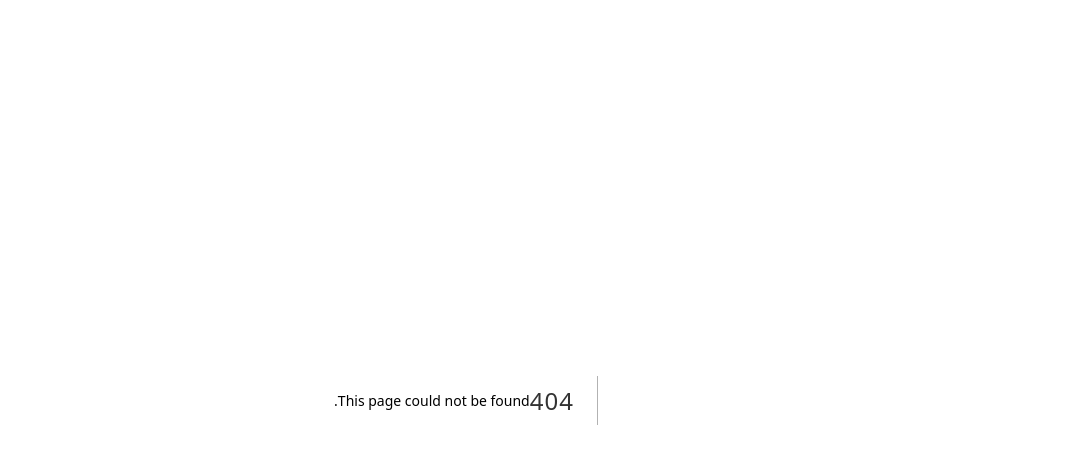
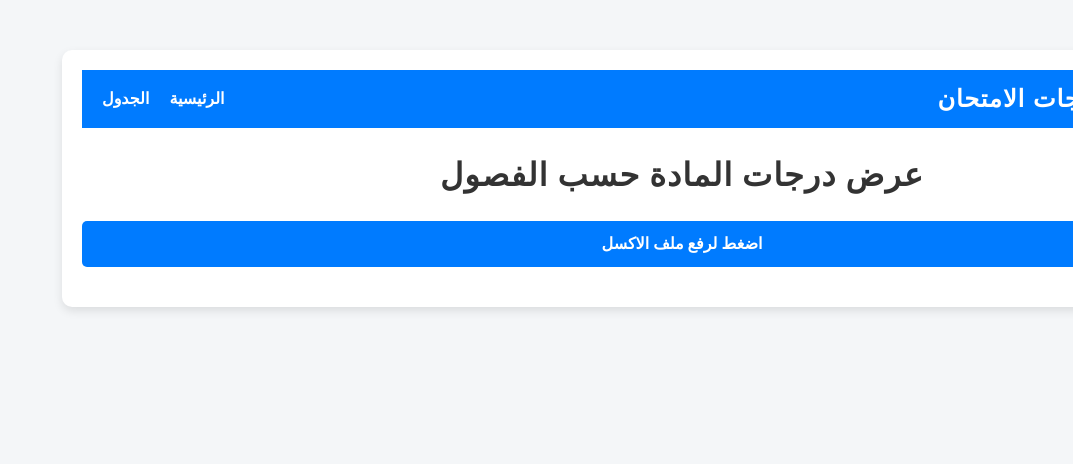
Before and after one commit to ashrofa72/student-marks-processor, a Next.js app: page /tabledata in a window 1280 px wide. Before the commit this address had no page. Shown: the top 464 px of the page, without its empty margins (207-1280 px from the left). Built offline with nearby package versions, Linux system fonts and the light colour scheme; a web font is replaced by a local one.

Commit message:
7 commit

```diff
--- /dev/null
+++ b/pages/components/Navbar.js
@@ -0,0 +1,20 @@
+import Link from 'next/link';
+import styles from '../../styles/Navbar.module.css';
+
+export default function Navbar() {
+  return (
+    <nav className={styles.navbar}>
+      <div className={styles.logo}>
+        <h1>برنامج معالجة درجات الامتحان</h1>
+      </div>
+      <ul className={styles.navLinks}>
+        <li>
+          <Link href="/">الرئيسية</Link>
+        </li>
+        <li>
+          <Link href="/tabledata">الجدول</Link>
+        </li>
+      </ul>
+    </nav>
+  );
+}
--- /dev/null
+++ b/pages/tabledata/index.js
@@ -0,0 +1,97 @@
+import { useState } from 'react';
+import * as XLSX from 'xlsx'; // Correct import for xlsx library
+import styles from '../../styles/Table.module.css';
+import Navbar from '../components/Navbar';
+
+export default function Home() {
+  const [data, setData] = useState([]); // State to store Excel data
+  const [columns, setColumns] = useState([]); // State to store column headers
+
+  // Handle file upload
+  const handleFileUpload = (e) => {
+    const file = e.target.files[0];
+    if (file) {
+      const reader = new FileReader();
+      reader.onload = (event) => {
+        try {
+          const buffer = event.target.result;
+          console.log('Buffer:', buffer); // Debugging line
+          const workbook = XLSX.read(buffer, { type: 'array' });
+          const sheetName = workbook.SheetNames[0]; // Get the first sheet
+          const worksheet = workbook.Sheets[sheetName];
+          const jsonData = XLSX.utils.sheet_to_json(worksheet, { header: 1 }); // Convert to JSON
+
+          // Extract columns and rows
+          const cols = jsonData[0]; // First row contains headers
+          const rows = jsonData.slice(1); // Remaining rows contain data
+
+          setColumns(cols);
+          setData(rows);
+        } catch (error) {
+          console.error('Error reading Excel file:', error);
+          alert('Please upload a valid Excel file.');
+        }
+      };
+      reader.readAsArrayBuffer(file);
+    }
+  };
+
+  // Print the table
+  const handlePrint = () => {
+    window.print();
+  };
+
+  return (
+    <div className={styles.container}>
+      <div>
+      <Navbar />
+      </div>
+      <h1>عرض درجات المادة حسب الفصول</h1>
+
+      {/* File Upload Input */}
+      <div className={styles.uploadSection}>
+        <label htmlFor="file-upload" className={styles.uploadButton}>
+         اضغط لرفع ملف الاكسل
+        </label>
+        <input
+          id="file-upload"
+          type="file"
+          accept=".xlsx, .xls"
+          onChange={handleFileUpload}
+          style={{display: 'none' }}
+        />
+      </div>
+
+      {/* Table to Display Data */}
+      {columns.length > 0 && (
+        <div className={styles.tableContainer}>
+          <table className={styles.table}>
+            <thead>
+              <tr>
+                {columns.map((col, index) => (
+                  <th key={index}>{col}</th>
+                ))}
+              </tr>
+            </thead>
+            <tbody>
+              {data.map((row, rowIndex) => (
+                <tr key={rowIndex}>
+                  {row.map((cell, cellIndex) => (
+                    <td key={cellIndex}>{cell}</td>
+                  ))}
+                </tr>
+              ))}
+            </tbody>
+          </table>
+        </div>
+      )}
+
+      {/* Print Button */}
+      {columns.length > 0 && (
+        <button className={styles.printButton} onClick={handlePrint}>
+          طباعة الجدول
+        </button>
+      )}
+    </div>
+  );
+}
--- /dev/null
+++ b/styles/Navbar.module.css
@@ -0,0 +1,41 @@
+/* General Styles */
+.navbar {
+    display: flex;
+    justify-content: space-between;
+    align-items: center;
+    padding: 10px 20px;
+    background: #007bff;
+    color: #fff;
+    font-family: Arial, sans-serif;
+  }
+
+  .logo h1 {
+    margin: 0;
+    font-size: 1.5rem;
+    color: #fff;
+  }
+
+  .navLinks {
+    list-style: none;
+    display: flex;
+    gap: 20px;
+    margin: 0;
+    padding: 0;
+  }
+
+  .navLinks li {
+    margin: 0;
+  }
+
+  .navLinks a {
+    text-decoration: none;
+    color: #fff;
+    font-size: 1rem;
+    font-weight: bold;
+    transition: color 0.3s ease;
+  }
+
+  .navLinks a:hover {
+    color: #f9f9f9;
+    text-decoration: underline;
+  }
--- /dev/null
+++ b/styles/Table.module.css
@@ -0,0 +1,82 @@
+/* General Styles */
+.container {
+    max-width: 1200px;
+    margin: 50px auto;
+    padding: 20px;
+    background: #fff;
+    border-radius: 10px;
+    box-shadow: 0 4px 10px rgba(0, 0, 0, 0.1);
+    text-align: center;
+  }
+
+  .container h1 {
+    font-size: 2rem;
+    color: #333;
+    margin-bottom: 20px;
+  }
+
+  /* Upload Section */
+  .uploadSection {
+    margin-bottom: 20px;
+  }
+
+  .uploadButton {
+    display:inline-block;
+    padding: 10px 0px;
+    background: #007bff;
+    color: #fff;
+    border-radius: 5px;
+    cursor: pointer;
+    font-size: 1rem;
+    transition: background 0.3s ease;
+    text-align: center;
+  }
+
+  .uploadButton:hover {
+    background: #0056b3;
+  }
+
+  /* Table Styles */
+  .tableContainer {
+    overflow-x: auto;
+    margin-bottom: 20px;
+  }
+
+  .table {
+    width: 100%;
+    border-collapse: collapse;
+    font-size: 0.9rem;
+  }
+
+  .table th,
+  .table td {
+    padding: 10px;
+    border: 1px solid #ddd;
+    text-align: center;
+  }
+
+  .table th {
+    background: #f4f6f8;
+    font-weight: bold;
+    color: #333;
+  }
+
+  .table tr:nth-child(even) {
+    background: #f9f9f9;
+  }
+
+  /* Print Button */
+  .printButton {
+    padding: 10px 20px;
+    background: #28a745;
+    color: #fff;
+    border: none;
+    border-radius: 5px;
+    cursor: pointer;
+    font-size: 1rem;
+    transition: background 0.3s ease;
+  }
+
+  .printButton:hover {
+    background: #218838;
+  }
```
Also changed, not shown: pages/index.js (+6 -1 lines).
